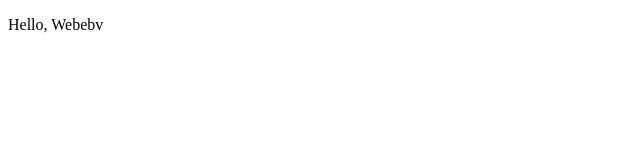
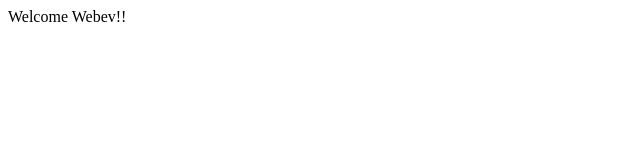
Before and after one commit to webev-dev/webev-extension, a React (Create React App) app: page / in a window 1280 px wide. Shown: the top 160 px of the page, without its empty margins (0-640 px from the left). Built offline with nearby package versions, Linux system fonts and the light colour scheme.

Commit message:
apply scss

```diff
--- a/package.json
+++ b/package.json
@@ -5,7 +5,8 @@
   "dependencies": {
     "react": "^17.0.2",
     "react-dom": "^17.0.2",
-    "react-scripts": "4.0.3"
+    "react-scripts": "4.0.3",
+    "sass": "^1.35.2"
   },
   "scripts": {
     "start": "react-scripts start",
--- a/src/App.jsx
+++ b/src/App.jsx
@@ -2,7 +2,9 @@ import React from 'react';
 
 const App = () => {
   return (
-    <p>Hello, Webebv</p>
+    <div className="app-body">
+     Welcome Webev!!
+    </div>
   );
 };
 
--- a/src/index.js
+++ b/src/index.js
@@ -1,6 +1,8 @@
 import React from 'react';
 import ReactDOM from 'react-dom';
 import App from './App';
+// eslint-disable-next-line no-unused-vars
+import common from './styles/common.scss';
 
 ReactDOM.render(
   <React.StrictMode>
--- /dev/null
+++ b/src/styles/common.scss
@@ -0,0 +1,3 @@
+.app-body {
+  min-width: 300px;
+}
```
Also changed, not shown: 1 other file (tests, documents, lock files or other folders).
